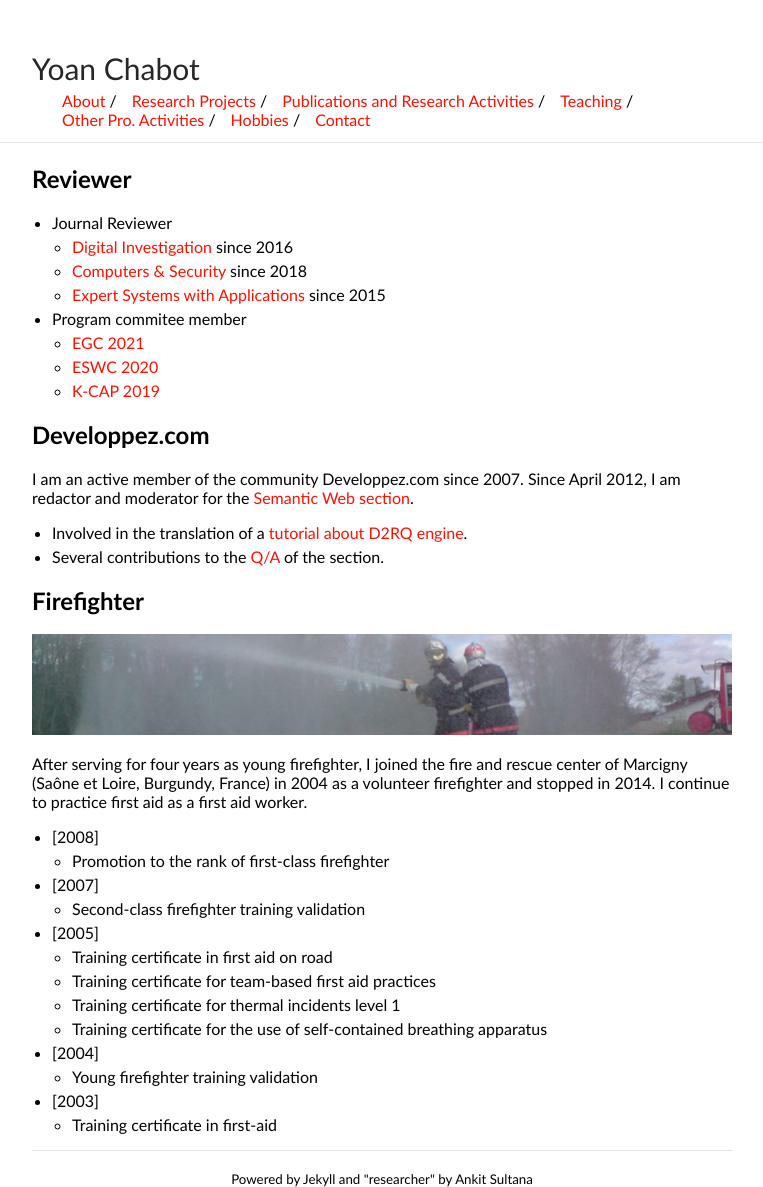
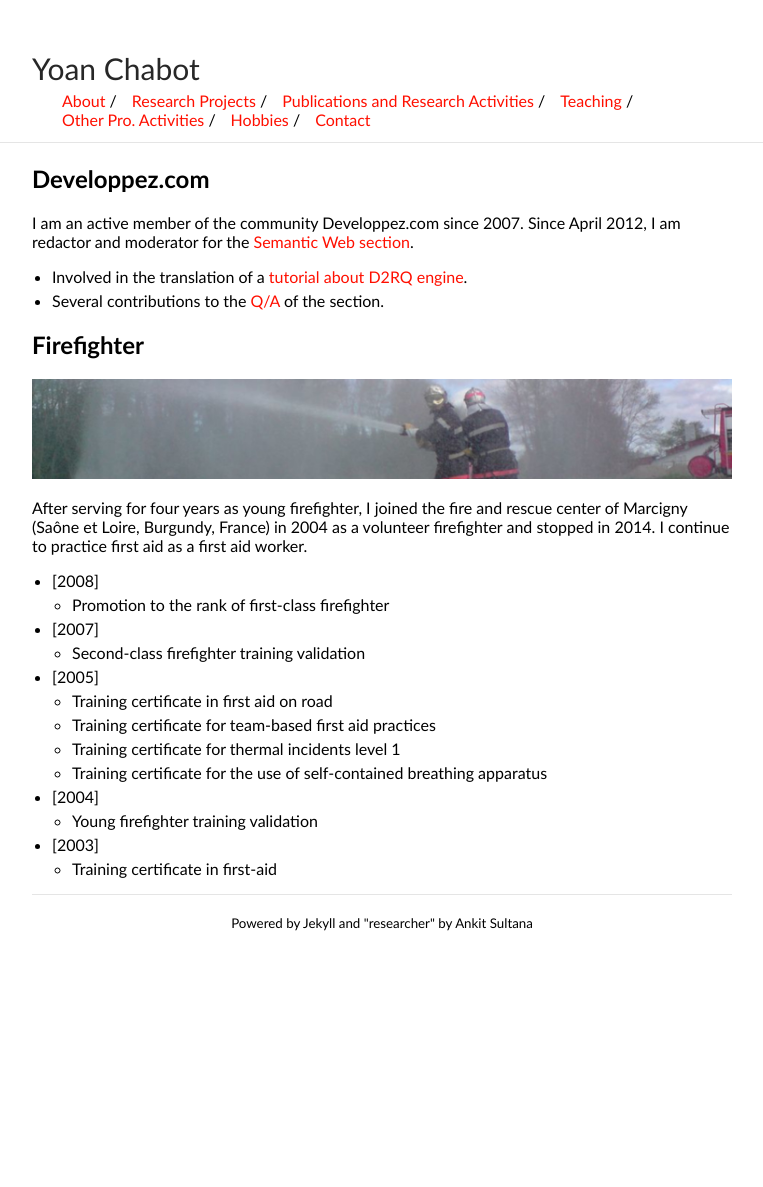
Before and after one commit to yoanchabot/yoanchabot.github.io, a Jekyll site: the page built from activities.md, in a window 1280 px wide. Shown: the whole page, without its empty margins (258-1021 px from the left). Built offline with Jekyll 4.4.1, drawn with Linux system fonts in a browser that asks for light colours; after the commit the page ends 931 px from its top, so only the background shows below that.

Commit message:
Update activities.md

```diff
--- a/activities.md
+++ b/activities.md
@@ -2,18 +2,6 @@
 layout: default
 title: Other Activities
 ---
-
-## Reviewer
-
-* Journal Reviewer
-  * [Digital Investigation](https://www.journals.elsevier.com/digital-investigation) since 2016
-  * [Computers & Security](https://www.journals.elsevier.com/computers-and-security) since 2018
-  * [Expert Systems with Applications](https://www.journals.elsevier.com/expert-systems-with-applications) since 2015
-
-* Program commitee member
-  * [EGC 2021](https://egc2021.sciencesconf.org/)
-  * [ESWC 2020](https://2020.eswc-conferences.org/)
-  * [K-CAP 2019](http://www.k-cap.org/2019/)
 
 ## Developpez.com
 
```
